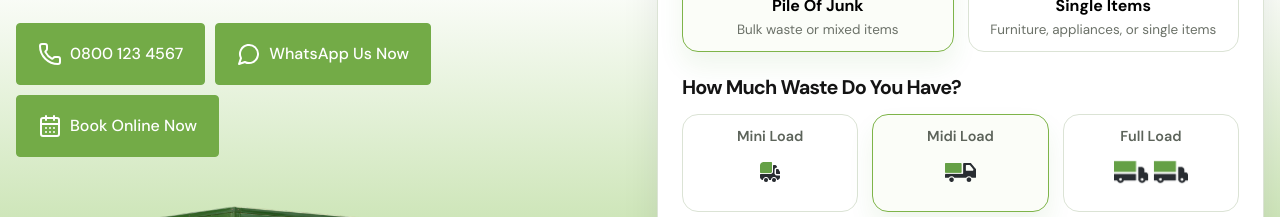
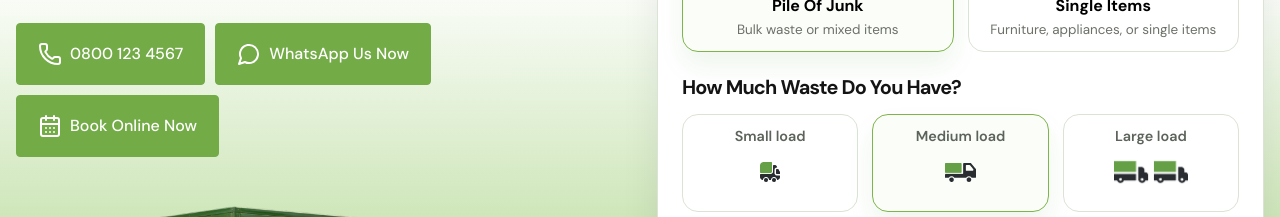
Before and after one commit to rajat-singh1998/Rocket, a React (Vite) app: page / in a window 1280 px wide. Shown: the part 7160-7377 px from the top of the page. Built offline with nearby package versions, Linux system fonts and the light colour scheme; no server answers.

Commit message:
load changes

```diff
--- a/src/data/homeContent.js
+++ b/src/data/homeContent.js
@@ -342,9 +342,9 @@ export const clearingOptions = [
 ];
 
 export const loadOptions = [
-  { title: "Mini Load", size: "small", image: "/images/rocket/small_truck.png" },
-  { title: "Midi Load", size: "medium", image: "/images/rocket/medium_truck.png" },
-  { title: "Full Load", size: "large", image: "/images/rocket/Big_truck.png" }
+  { title: "Small load", size: "small", image: "/images/rocket/small_truck.png" },
+  { title: "Medium load", size: "medium", image: "/images/rocket/medium_truck.png" },
+  { title: "Large load", size: "large", image: "/images/rocket/Big_truck.png" }
 ];
 
 export const bottomQuoteSection = {
```
